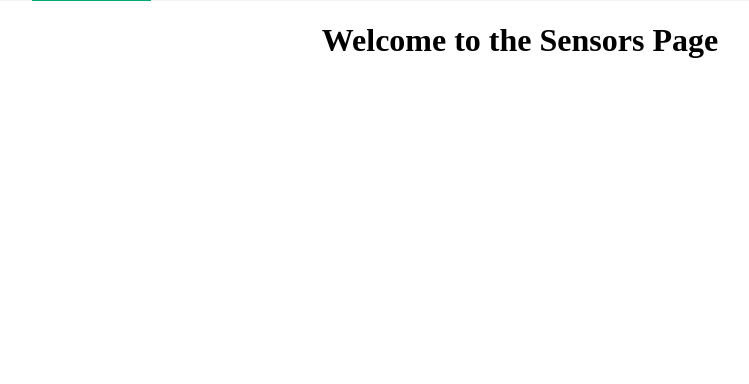
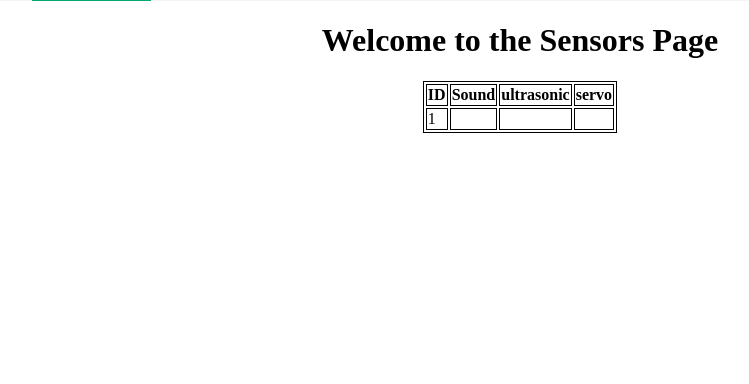
Before and after one commit to MelvinQM/FYS, a Flask app: page /sensoren in a window 1280 px wide. Shown: the part 369-753 px from the top of the page, without its empty margins (120-869 px from the left). Run offline with Flask 2, Linux system fonts and the light colour scheme; tables that the repository leaves empty or names only in its code hold one stand-in row (values such as "Sample post").

Commit message:
add database table in html with flask

```diff
--- a/Webserver Admin/static/css/style.css
+++ b/Webserver Admin/static/css/style.css
@@ -33,3 +33,10 @@
  .active {
        background-color: #04AA6D;
  }
+
+.table , td , th {
+    margin-left: auto;
+    margin-right: auto;
+    border: 1px solid;
+
+}
--- a/Webserver Admin/templates/base.html
+++ b/Webserver Admin/templates/base.html
@@ -11,7 +11,7 @@
   </head>
   <body>
     <div class="background">
-        <img src="../Ontwerp Eindproduct.gif" alt="Robohockey">
+        <img src="./Ontwerp Eindproduct.gif" alt="Robohockey">
     </div>
 
     <nav class="navbar">
@@ -27,5 +27,22 @@
         <h1>Welcome to the Sensors Page</h1>
     </div>
 
+        <table class="table">
+
+            <tr>
+                <th>ID</th>
+                <th>Sound</th>
+                <th>ultrasonic</th>
+                <th>servo</th>
+            </tr>
+             {% for row in value %}
+                    <tr>
+                        <td>{{row[0]}}</td>
+                        <td>{{row[1]}}</td>
+                        <td>{{row[2]}}</td>
+                        <td>{{row[3]}}</td>
+                    </tr>
+             {% endfor %}
+        </table>
    </body>
 </html>
--- /dev/null
+++ b/Webserver Admin/templates/sensoren.html
@@ -0,0 +1,3 @@
+{% extends "base.html"%} {% block title %}Home{% endblock %}{% block content %}
+<h1>{{value}}</h1>
+{% endblock %}
--- a/Webserver Admin/webserver.py
+++ b/Webserver Admin/webserver.py
@@ -1,11 +1,19 @@
 from flask import Flask, render_template
-# import mysql.connector
+import mysql.connector
 
 # Main flask code stuk
 app = Flask(__name__)
 
-# conn = mysql.connector.connect("Hostname","dbusername","password","dbname" )
-# cursor = conn.cursor()
+conn = mysql.connector.connect(host="localhost", user="nick", password="odroid123", database="test")
+
+if conn.is_connected():
+    db_Info = conn.get_server_info()
+    print("Connected to MySQL Server version ", db_Info)
+else:
+    print("Connection failed to establish")
+
+cursor = conn.cursor()
+
 
 
 @app.route('/')
@@ -15,8 +23,9 @@
 
 @app.route('/sensoren')
 def database():
-# # cursor.execute("select * from table_name")
-# # data = cursor.fetchall()  # data from database.
-    return render_template("base.html")
+    cursor.execute("select * from sensoren")
+    data = cursor.fetchall()  # data from database.
+    return render_template("sensoren.html", value=data)
+
 
 app.run(host="0.0.0.0", port=80, debug=True)
```
